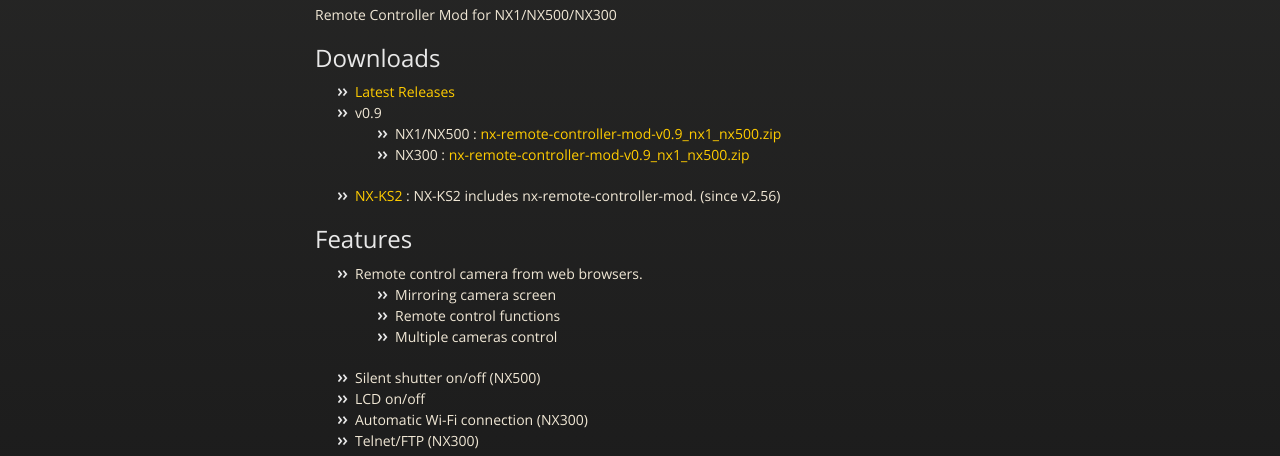
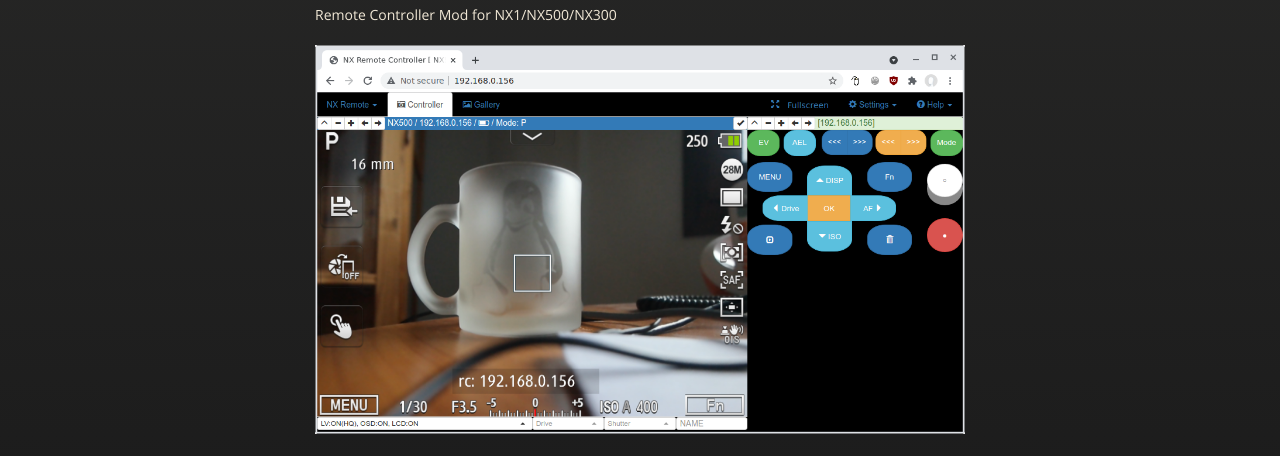
Before and after one commit to mewlips/nx-remote-controller-mod, a plain HTML site: page index.html in a window 1280 px wide. Shown: the part 308-764 px from the top of the page. Drawn offline with nearby package versions, Linux system fonts and the light colour scheme.

Commit message:
website: add screenshot

```diff
--- a/index.html
+++ b/index.html
@@ -42,6 +42,8 @@
 <a id="nx-remote-controller-mod" class="anchor" href="#nx-remote-controller-mod" aria-hidden="true"><span aria-hidden="true" class="octicon octicon-link"></span></a>nx-remote-controller-mod</h1>
 
 <p>Remote Controller Mod for NX1/NX500/NX300</p>
+
+<p><img src="images/screenshot.png" alt="screenshot of remote controller web interface"/></p>
 
 <h2>
 <a id="downloads" class="anchor" href="#downloads" aria-hidden="true"><span aria-hidden="true" class="octicon octicon-link"></span></a>Downloads</h2>
```
Also changed, not shown: images/screenshot.png (added).
